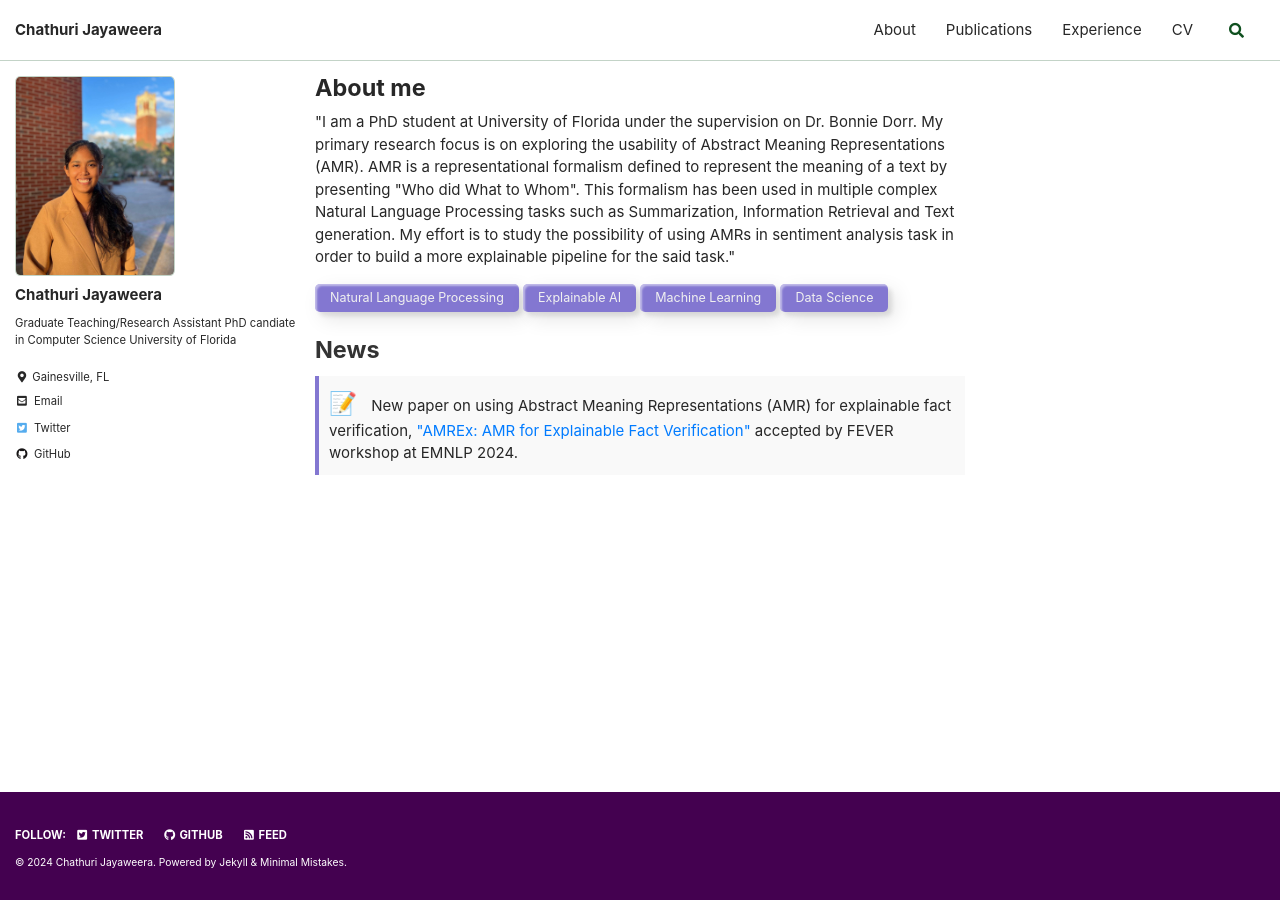
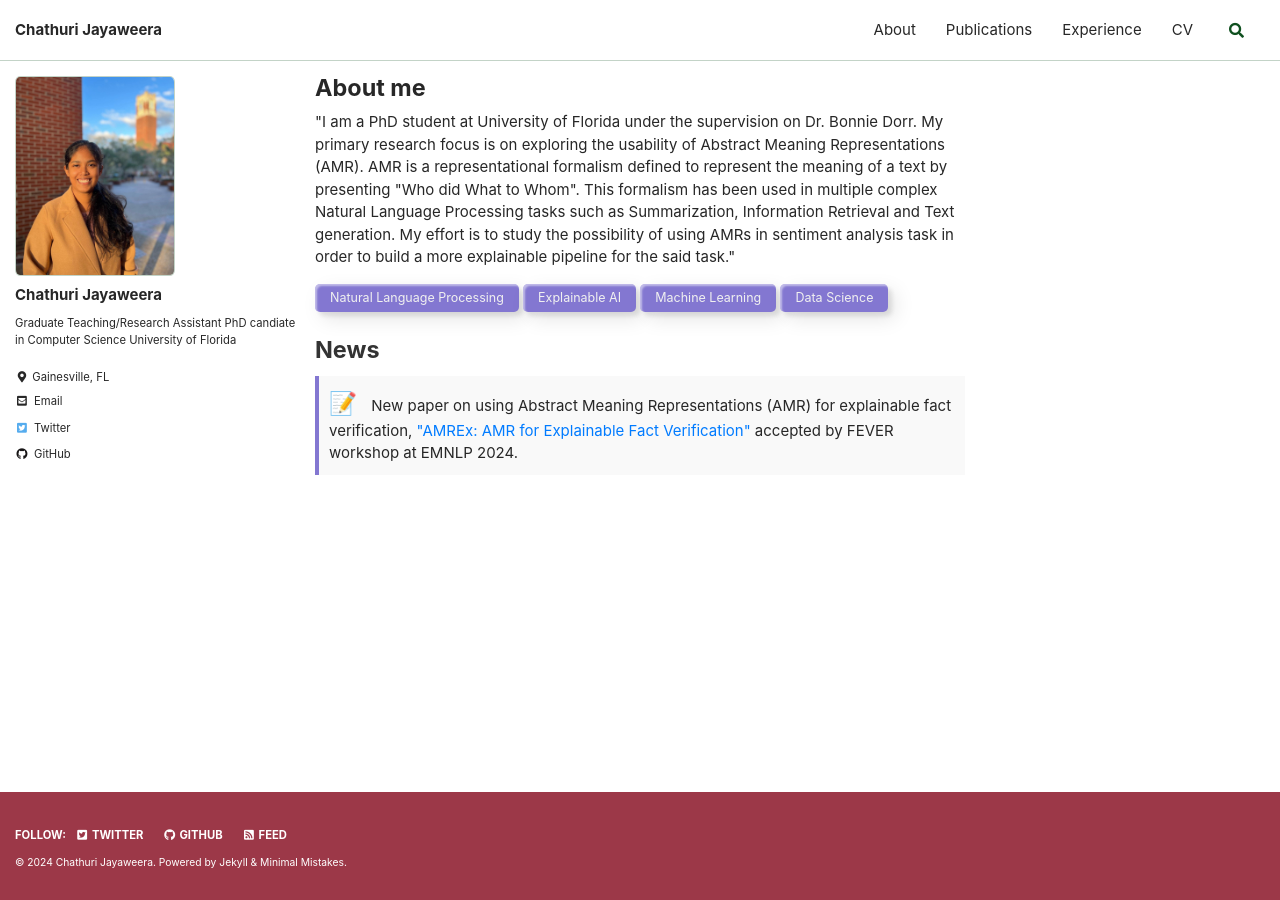
Before and after one commit to chestnutjay/chestnutjay.github.io, a Jekyll site: the page built from index.html, in a window 1280 px wide. Built offline with Jekyll 4.4.1, drawn with Linux system fonts in a browser that asks for light colours; cached includes are drawn as plain includes; the list of posts is cut into pages by our own code.

Commit message:
changed footer bg color in _chath.scss

```diff
--- a/_sass/minimal-mistakes/skins/_chath.scss
+++ b/_sass/minimal-mistakes/skins/_chath.scss
@@ -8,7 +8,8 @@ $text-color: #272727 !default;
 $muted-text-color: #91c591 !default;
 $primary-color: #0f501f !default;
 $border-color: mix(#fff, #0f501f, 75%) !default;
-$footer-background-color: #440150 !default;
+// $footer-background-color: #440150 !default;
+$footer-background-color: #9C3848 !default;
 $link-color: #9002a8 !default;
 $masthead-link-color: $text-color !default;
 $masthead-link-color-hover: $text-color !default;
```
